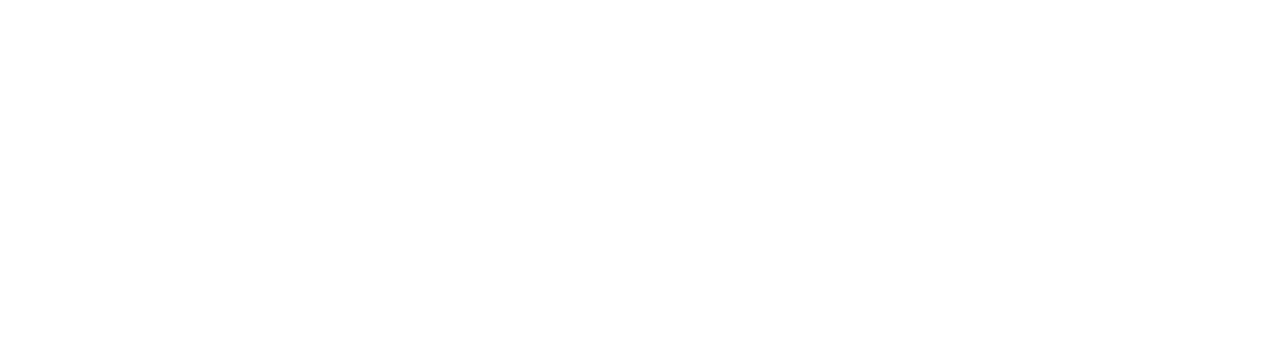
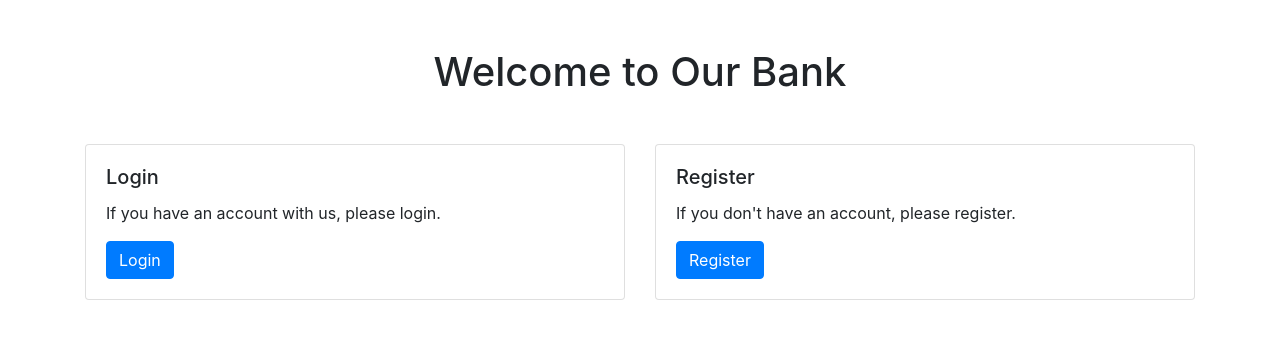
Before and after one commit to Kishaun13/CSET-170-Final, a Flask app: page / in a window 1280 px wide. Before the commit the part shown is empty. Shown: the top 339 px of the page. Run offline with Flask 3, Linux system fonts and the light colour scheme; some libraries are stand-ins or nearby versions.

Commit message:
add to the html templates and created related app routes

```diff
--- a/main.py
+++ b/main.py
@@ -18,5 +18,27 @@
     return render_template('index.html')
 
 
+@app.route('/login', methods=['GET'])
+def login():
+    return render_template('login.html')
+
+
+@app.route('/login', methods=['POST'])
+def login_post():
+    return render_template('login.html')
+
+
+@app.route('/register', methods=['GET'])
+def register():
+    return render_template('register.html')
+
+
+@app.route('/register', methods=['POST'])
+def register_post():
+    return render_template('register.html')
+
+
+
+
 if __name__ == '__main__':
     app.run(debug=True)
--- a/templates/base.html
+++ b/templates/base.html
@@ -3,58 +3,32 @@
 <head>
     <meta charset="UTF-8">
     <meta name="viewport" content="width=device-width, initial-scale=1.0">
-    <title>Login Page</title>
-    <style>
-        body {
-            font-family: Arial, sans-serif;
-        }
-        form {
-            max-width: 300px;
-            margin: 0 auto;
-        }
-        input[type="text"],
-        input[type="password"] {
-            width: 100%;
-            padding: 10px;
-            margin: 10px 0;
-            border: 1px solid #ccc;
-            border-radius: 5px;
-        }
-        input[type="submit"] {
-            width: 100%;
-            background-color: #4CAF50;
-            color: white;
-            padding: 14px 20px;
-            margin: 10px 0;
-            border: none;
-            border-radius: 5px;
-            cursor: pointer;
-        }
-        input[type="submit"]:hover {
-            background-color: #45a049;
-        }
-        .error {
-            color: red;
-            font-size: 14px;
-            margin-top: 5px;
-        }
-    </style>
+    <title>Banking Interface</title>
+    <link rel="stylesheet" href="https://stackpath.bootstrapcdn.com/bootstrap/4.5.0/css/bootstrap.min.css">
 </head>
 <body>
-    <h2>Login Page</h2>
-    <form id="loginForm" onsubmit="return validateForm()">
-        <label for="username">Username:</label>
-        <input type="text" id="username" name="username" required>
-        <div id="usernameError" class="error"></div>
-        <label for="password">Password:</label>
-        <input type="password" id="password" name="password" required>
-        <div id="passwordError" class="error"></div>
-        <input type="submit" value="Login">
-
-    </form>
-
-    <script>
-
-    </script>
+    <div class="container">
+        <h1 class="text-center mt-5">Welcome to Our Bank</h1>
+        <div class="row mt-5">
+            <div class="col-md-6">
+                <div class="card">
+                    <div class="card-body">
+                        <h5 class="card-title">Login</h5>
+                        <p class="card-text">If you have an account with us, please login.</p>
+                        <a href="/login" class="btn btn-primary">Login</a>
+                    </div>
+                </div>
+            </div>
+            <div class="col-md-6">
+                <div class="card">
+                    <div class="card-body">
+                        <h5 class="card-title">Register</h5>
+                        <p class="card-text">If you don't have an account, please register.</p>
+                        <a href="/register" class="btn btn-primary">Register</a>
+                    </div>
+                </div>
+            </div>
+        </div>
+    </div>
 </body>
 </html>
--- a/templates/index.html
+++ b/templates/index.html
@@ -1,10 +1,7 @@
-<!DOCTYPE html>
-<html lang="en">
-<head>
-    <meta charset="UTF-8">
-    <title>Title</title>
-</head>
-<body>
+{% extends 'base.html' %}
+{% block body %}
 
-</body>
-</html>
+
+
+
+{% endblock %}s
```
Also changed, not shown: templates/login.html (added, +56 -0 lines), templates/register.html (added, +10 -0 lines).
